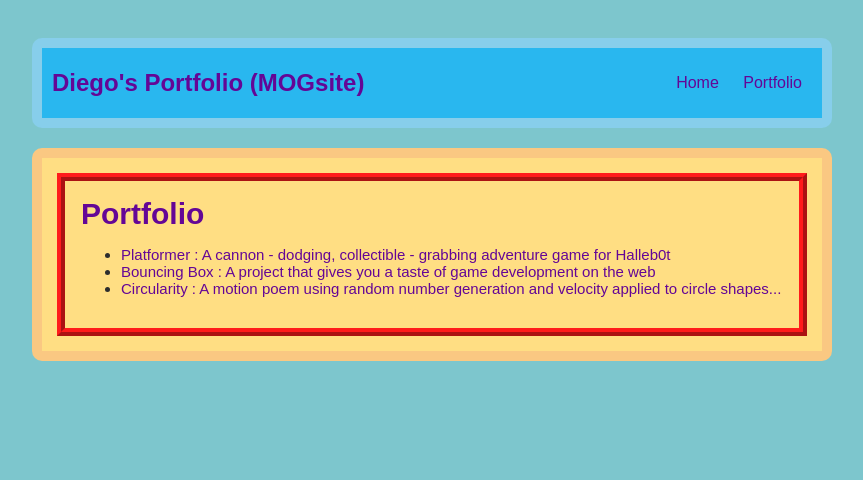
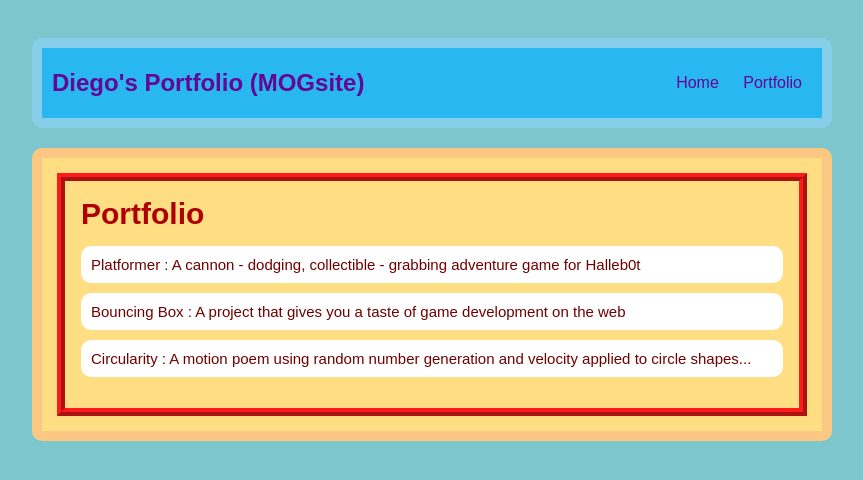
Before and after one commit to DiegoNuccio/DiegoNuccio.github.io, a plain HTML site: page portfolio.html in a window 1280 px wide. Shown: the whole page, without its empty margins (286-1149 px from the left). Drawn offline with Linux system fonts and the light colour scheme.

Commit message:
add portfolio.html file

```diff
--- a/portfolio.html
+++ b/portfolio.html
@@ -74,6 +74,31 @@
             border: 8px rgb(255, 27, 27) ridge;
             padding: 16px;
         }
+        /* portfolio styles */
+        .content h1 {
+             color: rgb(175, 0, 0);
+         }
+
+         #portfolio {
+             list-style-type: none;
+             padding-left: 0;
+         }
+
+         #portfolio li {
+             background: #fff;
+             padding: 10px;
+             border-radius: 10px;
+             margin-bottom: 10px;
+         }
+
+         #portfolio li:hover {
+             background: rgba(172, 74, 74, 0.638);
+         }
+
+         #portfolio a {
+             text-decoration: none;
+             color: #710000;
+         }
     </style>
 </head>
 
```
